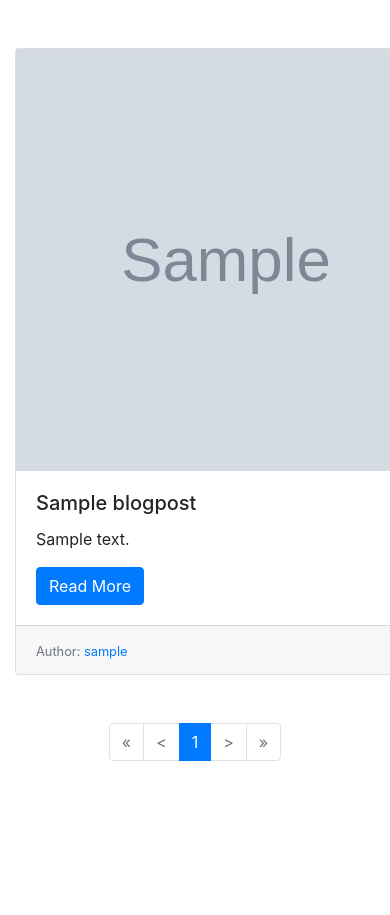
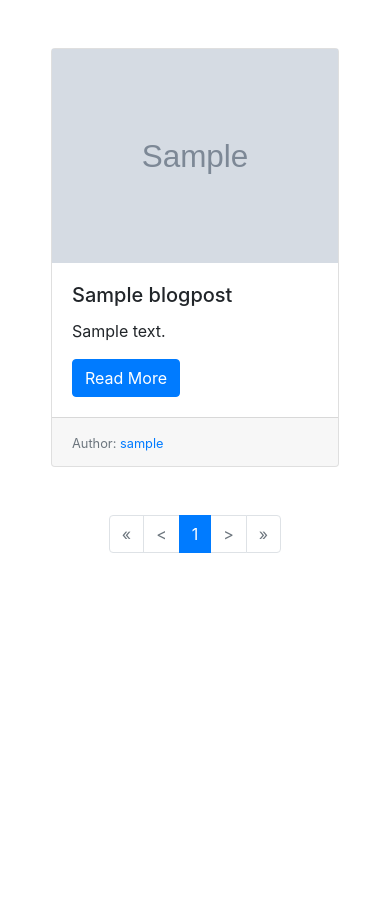
Before and after one commit to baidyprod/Baidygram, a Django app: page / in a window 390 px wide; the page is wider, and only the part inside the window is pictured. Shown: the part 59-974 px from the top of that part. Run offline with Django 4.2, Linux system fonts and the light colour scheme; tables that the repository leaves empty hold one stand-in row (values such as "Sample post"); grey boxes marked "Sample" are stand-in pictures; parts of the project's set-up code (start-up, migrations or seed data) failed here and were passed over; some libraries are stand-ins or nearby versions.

Commit message:
Updated Front-end

```diff
--- a/static/css/blog/home.css
+++ b/static/css/blog/home.css
@@ -1,5 +1,23 @@
-.card .img-fluid {
-width: 100%;
-height: 50vh;
-object-fit: cover;
+.card {
+    width: 30%;
+    height: 30%;
 }
+
+.img-fluid {
+    width: 100%;
+    height: 300px;
+    object-fit: cover;
+}
+
+@media (max-width: 1200px) {
+.img-fluid {
+    width: 100%;
+    height: 100%;
+    object-fit: cover;
+}
+
+.card {
+    width: 80%;
+    height: 80%;
+}
+}
--- a/templates/blog/home.html
+++ b/templates/blog/home.html
@@ -15,7 +15,7 @@
 <div>
     {% if posts %}
     {% for post in posts %}
-    <div class="card mb-4 mx-auto" style="width: 50vh;">
+    <div class="card mb-4 mx-auto">
         <img src="{{ post.image.url }}" alt="{{ post.title }}" class="img-fluid">
         <div class="card-body">
             <h5 class="card-title">{{ post.title }}</h5>
```
